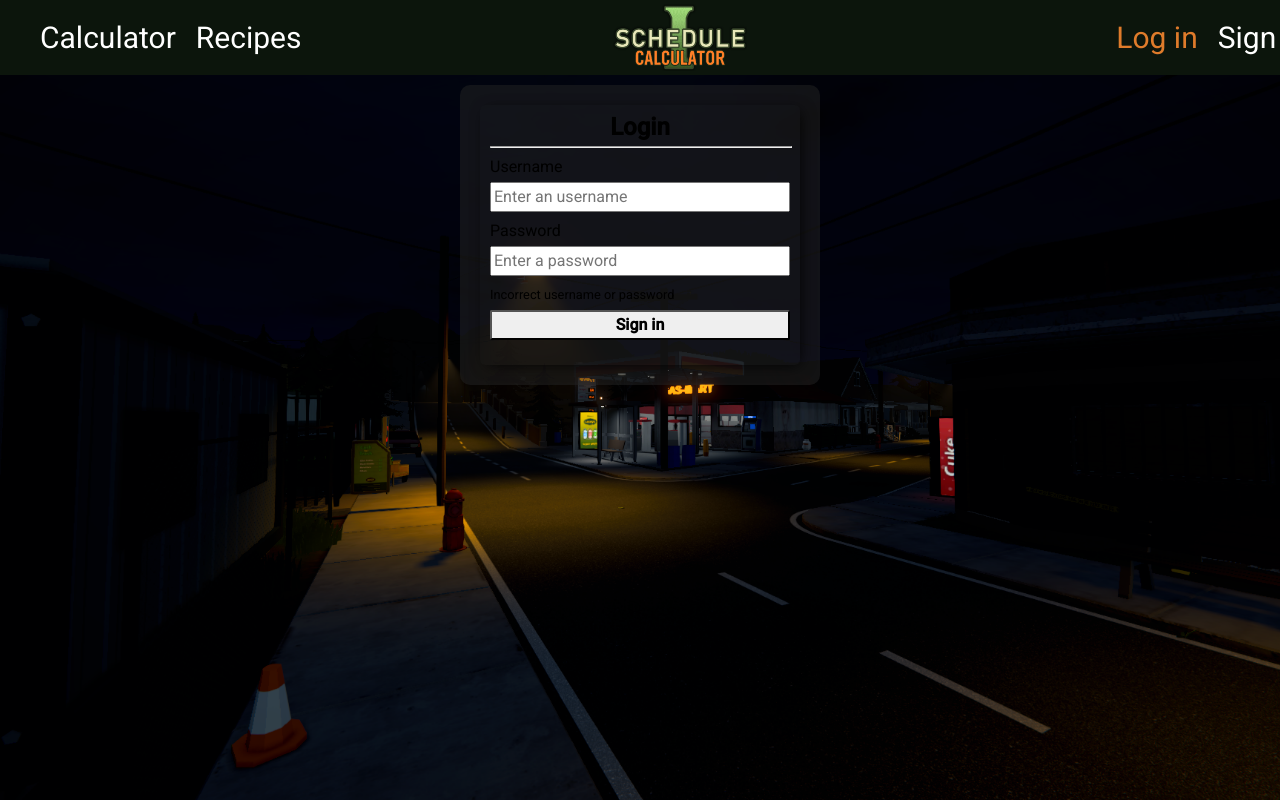
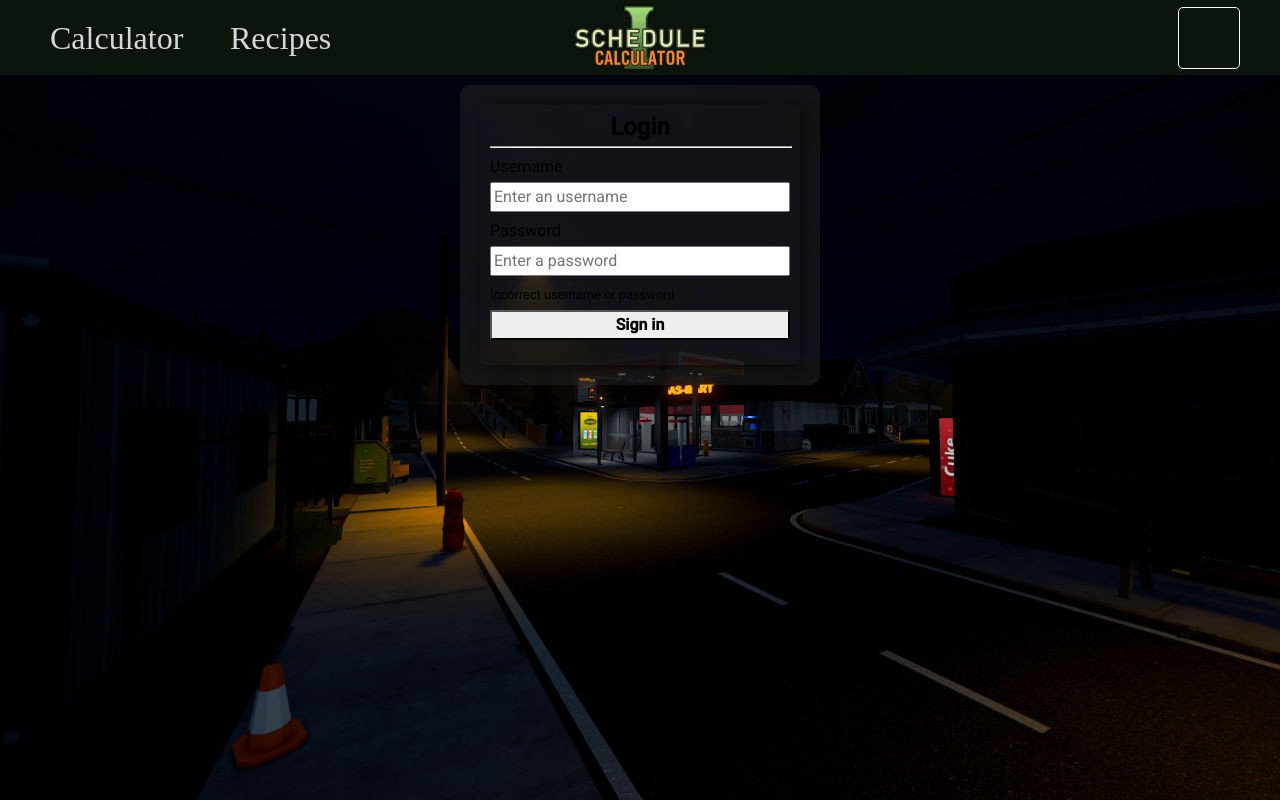
Before and after one commit to CommieDwarf/Schedule-1-Calculator, an Angular app: page /log-in in a window 1280 px wide. Built offline with nearby package versions, Linux system fonts and the light colour scheme.

Commit message:
feat: add cost calculation to Calculator, fix header layout and center logo

```diff
--- a/src/app/core/components/header/header.component.html
+++ b/src/app/core/components/header/header.component.html
@@ -1,12 +1,7 @@
 <div class="container" #container>
-  <nav class="leftNav">
-    <ul>
-      <li>
-        <a routerLink="/mix" routerLinkActive="active-link">Calculator</a>
-      </li>
-      <li>Recipes</li>
-    </ul>
-  </nav>
+    <div class="nav-wrapper">
+      <app-navigation/>
+    </div>
   <div
     [class.mobile-menu-button]="true"
     [class.mobile-menu-button--toggled]="isMobileMenuOpen()"
@@ -16,14 +11,7 @@
   </div>
   <img src="img/Site-logo.png" alt="Schedule 1 Calculator" class="logo" />
   <div class="mobile-header-spacer"></div>
-  <nav class="rightNav">
-    <ul>
-      <li>
-        <a routerLink="/log-in" routerLinkActive="active-link">Log in</a>
-      </li>
-      <li>
-        <a routerLink="/register" routerLinkActive="active-link">Sign Up</a>
-      </li>
-    </ul>
-  </nav>
+  <div class="auth">
+<!-- here will be avatar & auth toggle-->
+  </div>
 </div>
--- a/src/app/core/components/header/header.component.scss
+++ b/src/app/core/components/header/header.component.scss
@@ -2,8 +2,8 @@
 
 .container {
   height: 75px;
-  width: 100%;
   position: fixed;
+  width:100%;
   color: white;
   background-color: abstracts.$primary;
   padding-left: 40px;
@@ -12,50 +12,18 @@
   display: flex;
   justify-content: space-between;
   align-items: center;
+  box-sizing: border-box;
 }
 
 .logo {
   height: 90%;
+  position: absolute;
+  left: 50%;
+  transform: translateX(-50%);
 }
 
-.leftNav, .rightNav {
-  height: 100%;
-  display: flex;
-  width: 100%;
-}
-
-.leftNav > ul {
-  justify-content: flex-start;
-}
-
-.rightNav > ul {
-  justify-content: flex-end;
-}
-
-.leftNav > ul, .rightNav > ul {
-  margin: 0;
-  padding: 0;
-  list-style: none;
-  display: flex;
-  align-items: center;
-  height: 100%;
-  width: 100%;
-  column-gap: 20px;
-}
-
-li {
-  font-size: 30px;
-  cursor: pointer;
-}
-
-a {
-  text-decoration: none;
-  color: inherit;
-}
-
-a:hover {
-  color: abstracts.$secondary;
-  filter: brightness(150%);
+.nav-wrapper {
+  width: 30%;
 }
 
 .active-link {
@@ -84,13 +52,11 @@ a:hover {
 }
 
 @media (max-width: 600px) {
-  .leftNav, .rightNav {
+  .nav-wrapper {
     display: none;
   }
   .container {
     padding: 0 10px 0 10px;
-    box-sizing: border-box;
-
     justify-content: space-between;
   }
   .mobile-menu-button {
@@ -100,3 +66,10 @@ a:hover {
     display: block;
   }
 }
+
+.auth {
+  border: 1px solid white;
+  border-radius: 5px;
+  height: 80%;
+  aspect-ratio: 1;
+}
--- a/src/app/core/components/header/header.component.ts
+++ b/src/app/core/components/header/header.component.ts
@@ -7,11 +7,11 @@ import {
   signal,
   viewChild,
 } from '@angular/core';
-import { RouterLink, RouterLinkActive } from '@angular/router';
+import { NavigationComponent } from '@core/components/navigation/navigation.component';
 
 @Component({
   selector: 'app-header',
-  imports: [RouterLink, RouterLinkActive],
+  imports: [NavigationComponent],
   templateUrl: './header.component.html',
   styleUrl: './header.component.scss',
 })
--- a/src/app/core/components/layout/layout.component.html
+++ b/src/app/core/components/layout/layout.component.html
@@ -1,9 +1,10 @@
+<div class="container">
   <app-header
     #header
     (toggleMobileMenu)="toggleMobileMenu()"
     [isMobileMenuOpen]="isMobileMenuOpen()"
   />
-<!--spacer-->
+<!--  spacer-->
   <div [style.height.px]="header.height()"></div>
 
   <app-mobile-menu
@@ -12,3 +13,4 @@
   <main>
     <router-outlet></router-outlet>
   </main>
+</div>
--- a/src/app/core/components/layout/layout.component.scss
+++ b/src/app/core/components/layout/layout.component.scss
@@ -1,3 +1,7 @@
+.container {
+  width: 100%;
+}
+
 main {
   padding: 20px;
   background-color: rgba(37, 37, 37, 0.5);
--- a/src/app/core/components/mobile-menu/mobile-menu.component.scss
+++ b/src/app/core/components/mobile-menu/mobile-menu.component.scss
@@ -13,7 +13,7 @@
 .container {
   width: 150px;
   height: 100%;
-  background-color: rgba(30, 30, 30, 0.8);
+  background-color: rgba(30, 30, 30, 0.9);
   border-right: #262626;
   font-size: 22px;
   will-change: transform;
--- a/src/app/core/components/navigation/navigation.component.html
+++ b/src/app/core/components/navigation/navigation.component.html
@@ -2,9 +2,10 @@
   [ngClass]="{
     container: true,
     'container--vertical': orientation() === 'vertical',
+    'container--horizontal': orientation() !== 'vertical',
   }"
 >
-  <ul>
+  <ul class="">
     <li>
       <a routerLink="/mix" routerLinkActive="active-link">Calculator</a>
     </li>
--- a/src/app/core/components/navigation/navigation.component.scss
+++ b/src/app/core/components/navigation/navigation.component.scss
@@ -1,4 +1,3 @@
-
 @use "abstracts";
 
 .container {
@@ -6,36 +5,59 @@
   position: relative;
 }
 
+.container--horizontal {
+  height: 100%;
+  font-size: 2rem;
+}
+
+
 .container > ul {
   display: flex;
   align-items: center;
   margin: auto;
   width: 100%;
+  height: 100%;
 }
+
 
 .container--vertical > ul {
   align-items: flex-start;
   flex-direction: column;
   justify-content: center;
+
 }
 
 
 li {
   width: 100%;
+  height: 100%;
 }
 
-
 a {
+  display: flex;
+  align-items: center;
   text-decoration: none;
-  //color: #759d57;
   color: #d7d7d7;
-
   font-family: Bahnschrift;
   padding: 5px;
   box-sizing: border-box;
-  display: block;
+  width: 100%;
+}
+
+.container--vertical > ul > li > a {
   border: 1px solid #262626;
   background-color:  #151515;
-  width: 100%;
   @include abstracts.inner-box-shadow(5px);
 }
+.container--horizontal > ul > li > a {
+  padding-left: 10px;
+  padding-right: 10px;
+}
+
+a:hover {
+  filter: brightness(120%);
+}
+
+.active-link {
+  color: abstracts.$secondary;
+}
--- a/src/app/features/calculator/calculator.component.html
+++ b/src/app/features/calculator/calculator.component.html
@@ -8,7 +8,7 @@
       }
     </div>
     <div class="cost">
-      Cost: $15
+      Cost: ${{cost()}}
     </div>
     <div class="sell">
       Sell: ${{sellPrice()}}
--- a/src/app/features/calculator/calculator.component.scss
+++ b/src/app/features/calculator/calculator.component.scss
@@ -8,6 +8,6 @@
   border-radius: 5px;
   border: 1px solid #5e5e65;
   padding: 5px;
-  margin-top: 5px;
+  margin-top: 10px;
   max-width: 360px;
 }
--- a/src/app/features/calculator/calculator.component.ts
+++ b/src/app/features/calculator/calculator.component.ts
@@ -25,4 +25,8 @@ export class CalculatorComponent {
   get effects(): Signal<Effect[]> {
     return this.calcService.effects;
   }
+
+  get cost(): Signal<number> {
+    return this.calcService.cost;
+  }
 }
--- a/src/app/features/calculator/calculator.service.ts
+++ b/src/app/features/calculator/calculator.service.ts
@@ -16,6 +16,7 @@ export class CalculatorService {
   public readonly baseProduct = signal<BaseProduct | undefined>(undefined);
   public readonly effects = signal<Effect[]>([]);
   public readonly sellPrice = signal<number>(0);
+  public readonly cost = signal<number>(0);
 
   private readonly INGREDIENTS_MAP = INGREDIENT_MAP;
   private readonly EFFECT_MAP = EFFECT_MAP;
@@ -78,9 +79,14 @@ export class CalculatorService {
       Array.from(this.calcEffects(baseProduct, this.ingredientList())),
     );
     this.sellPrice.set(this.calcPrice(baseProduct, this.effects()));
+    this.cost.set(this.calcCost(this.ingredientList()));
   }
 
-  private calcCost(ingredients: Ingredient[]) {}
+  private calcCost(ingredients: Ingredient[]) {
+    return ingredients
+      .map((ingredients) => ingredients.cost)
+      .reduce((totalCost, cost) => totalCost + cost);
+  }
 
   private calcPrice(baseProduct: BaseProduct, effects: Effect[]): number {
     const totalMultiplier = effects
```
Lines whose indentation alone changed are shown as unchanged.
